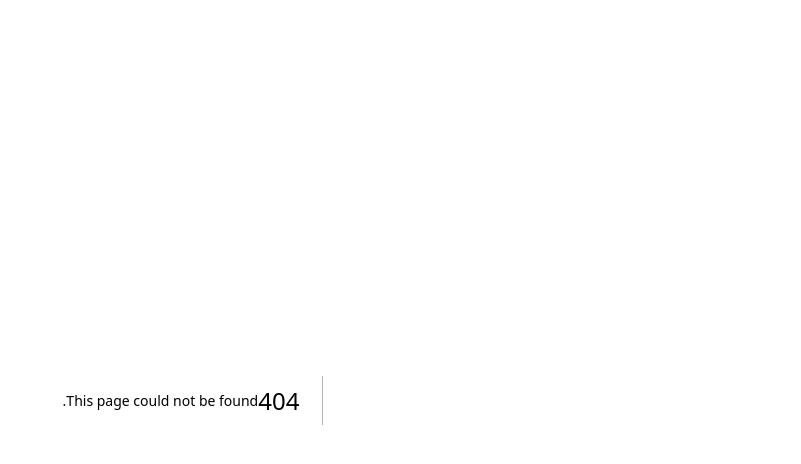
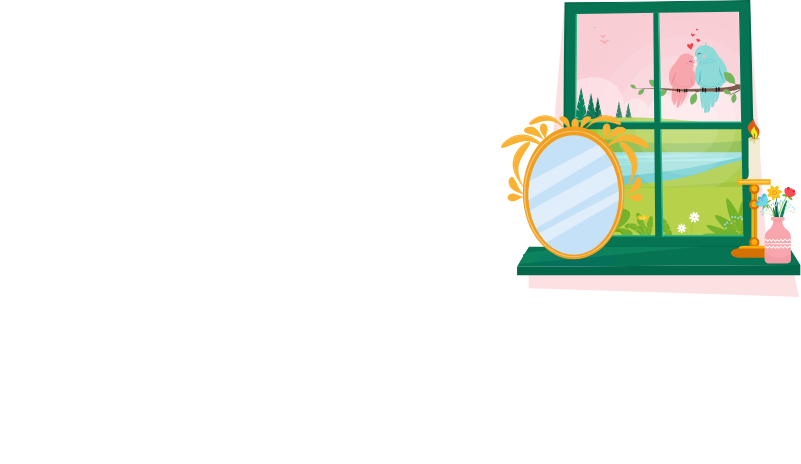
Before and after one commit to kiana-nb/nowruz, a Next.js app: page /haft-sin in a window 1280 px wide. Before the commit this address had no page. Shown: the top 464 px of the page, without its empty margins (479-1280 px from the left). Built offline with nearby package versions, Linux system fonts and the light colour scheme.

Commit message:
feat: add haft sin page

```diff
--- /dev/null
+++ b/src/app/haft-sin/page.tsx
@@ -0,0 +1,25 @@
+import Image from "next/image";
+
+export default function page() {
+  return (
+    <div className="bg-[url('/watercolor-bg1.svg')] w-screen h-dvh bg-no-repeat bg-cover relative overflow-hidden">
+      <div className="overflow-y-scroll h-full w-full px-5 py-10 gap-20 flex flex-col items-center">
+        <div className="flex flex-col justify-center items-center absolute top-1/2 gap-6 my-5">
+          <div className="bg-[#FAFFB2] h-32 w-72  rounded-[21px]"></div>
+          <div className="flex flex-col gap-3">
+            <div className="bg-[#FAFFB2] h-10 w-72 p-4 rounded-[21px]"></div>
+            <div className="bg-[#FAFFB2] h-10 w-72 p-4 rounded-[21px]"></div>
+          </div>
+        </div>
+      </div>
+
+      <Image
+        src="/haft-sin.svg"
+        alt=""
+        width={300}
+        height={200}
+        className="absolute top-10 left-1/2 -translate-x-1/2 "
+      />
+    </div>
+  );
+}
```
Also changed, not shown: public/haft-sin.svg (added).
